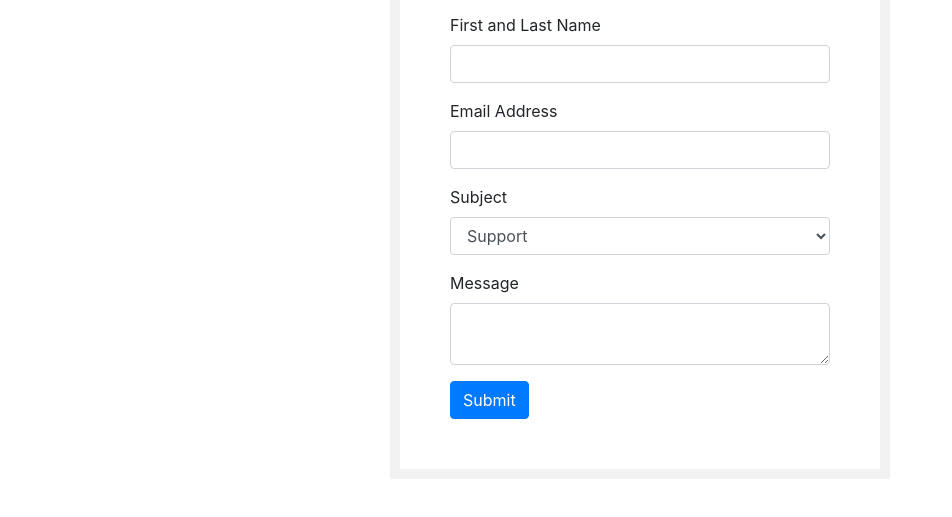
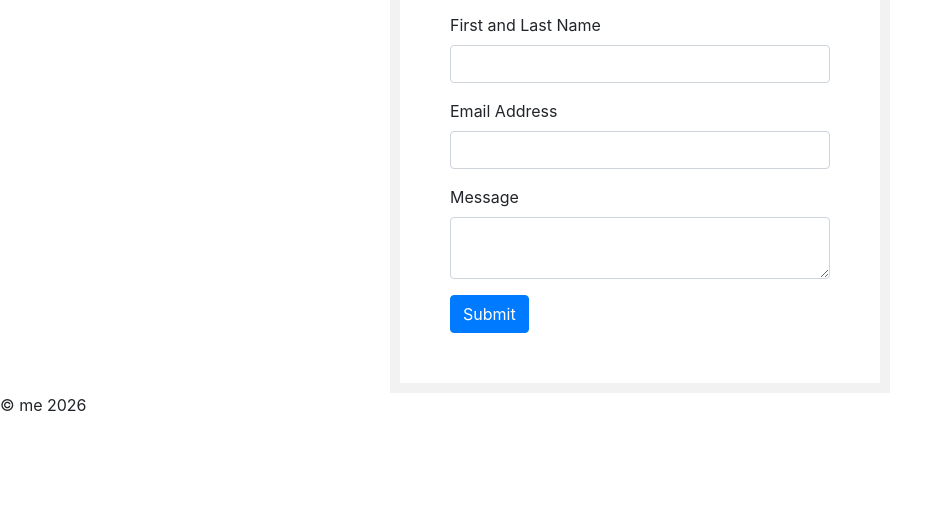
Before and after one commit to sinthyadesign/UX-220-Test-2, a plain HTML site: page q3.html in a window 1280 px wide. Shown: the part 143-660 px from the top of the page, without its empty margins (0-952 px from the left). Drawn offline with nearby package versions, Linux system fonts and the light colour scheme.

Commit message:
Completed

```diff
--- a/q3.html
+++ b/q3.html
@@ -1,13 +1,21 @@
+
 <!DOCTYPE html>
 <html lang="en">
-
 <head>
-
-    <meta name="viewport" content="width=device-width, initial-scale=1">
-
     <title>Question 3</title>
 
-    <link rel="stylesheet" href="https://cdn.jsdelivr.net/npm/bootstrap@4.5.3/dist/css/bootstrap.min.css" />
+    <script>
+        class CurrentYear extends HTMLElement {
+            connectedCallback() {
+                this.innerHTML = new Date().getFullYear();
+            }
+        }
+
+        customElements.define("current-year", CurrentYear);
+    </script>
+
+    <link rel="stylesheet" href="https://cdn.jsdelivr.net/npm/bootstrap@4.5.3/dist/css/bootstrap.min.css"
+        crossorigin="anonymous" />
 
     <style>
         .form-box {
@@ -18,25 +26,17 @@
             border: 10px solid #f2f2f2;
         }
     </style>
-
 </head>
 
 <body>
-
     <main>
-
         <section id="contact">
-
             <div id="contact_markdown"></div>
 
             <div class="form-box">
-
                 <h1>Contact Me!</h1>
 
-                <p>
-                    Using <a href="https://getbootstrap.com">Bootstrap</a>
-                    and <a href="https://www.formbucket.com">FormBucket</a>
-                </p>
+                <p>Using <a href="https://getbootstrap.com">Bootstrap</a> and <a href="https://www.formbucket.com">FormBucket</a></p>
 
                 <form action="https://api.formbucket.com/f/c2K3QTQ" method="post">
 
@@ -51,28 +51,20 @@
                     </div>
 
                     <div class="form-group">
-                        <label for="subject">Subject</label>
-
-                        <select class="form-control" id="subject" name="Subject">
-                            <option value="support">Support</option>
-                            <option value="consulting">Consulting</option>
-                        </select>
-                    </div>
-
-                    <div class="form-group">
                         <label for="message">Message</label>
                         <textarea class="form-control" id="message" name="Message"></textarea>
                     </div>
 
-                    <input class="btn btn-primary" type="submit" value="Submit">
+                    <input class="btn btn-primary" type="submit" value="Submit" />
 
                 </form>
+            </div>
+        </section>
+    </main>
 
-            </div>
-
-        </section>
-
-    </main>
+    <footer>
+        &copy; me <current-year></current-year>
+    </footer>
 
 </body>
 </html>
```
